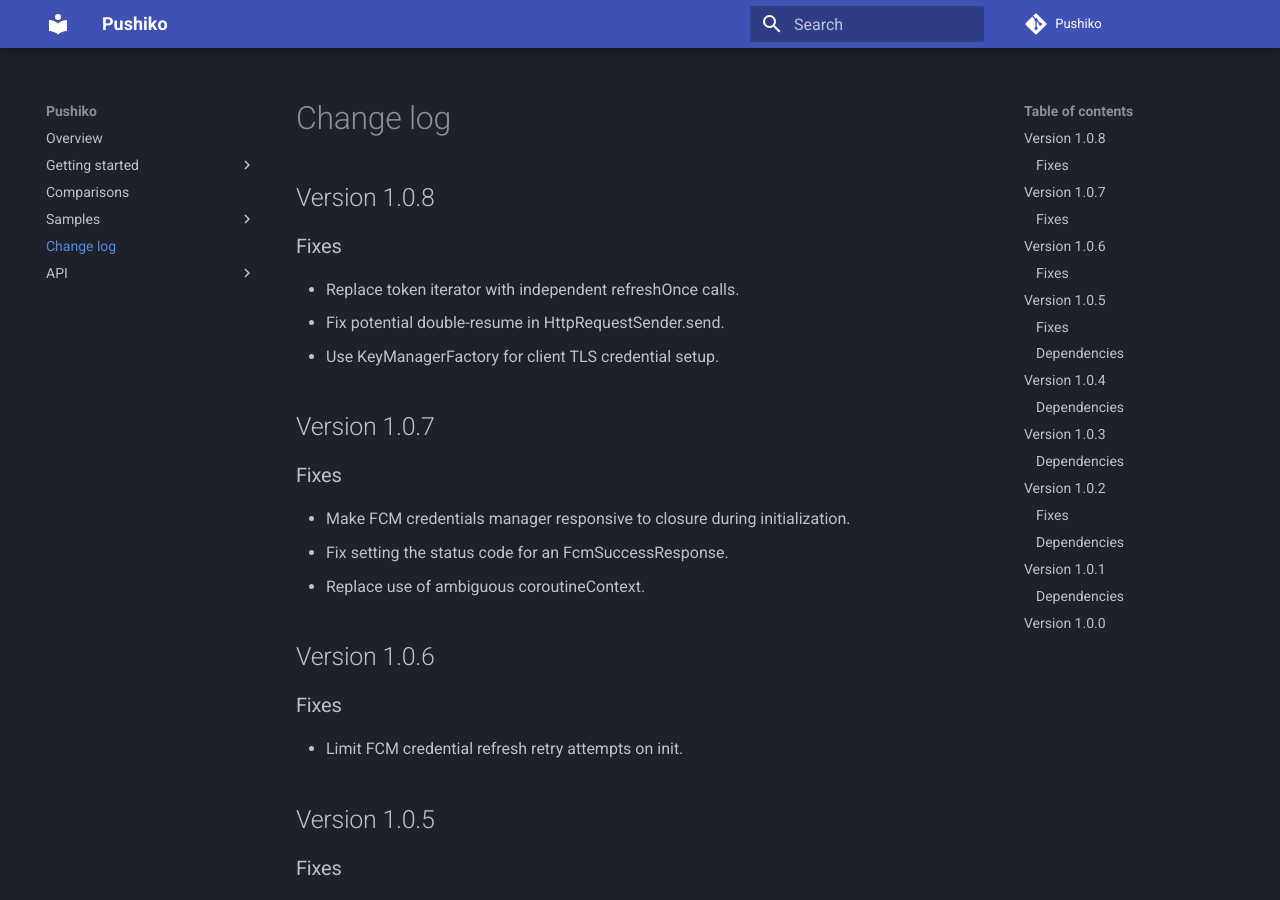
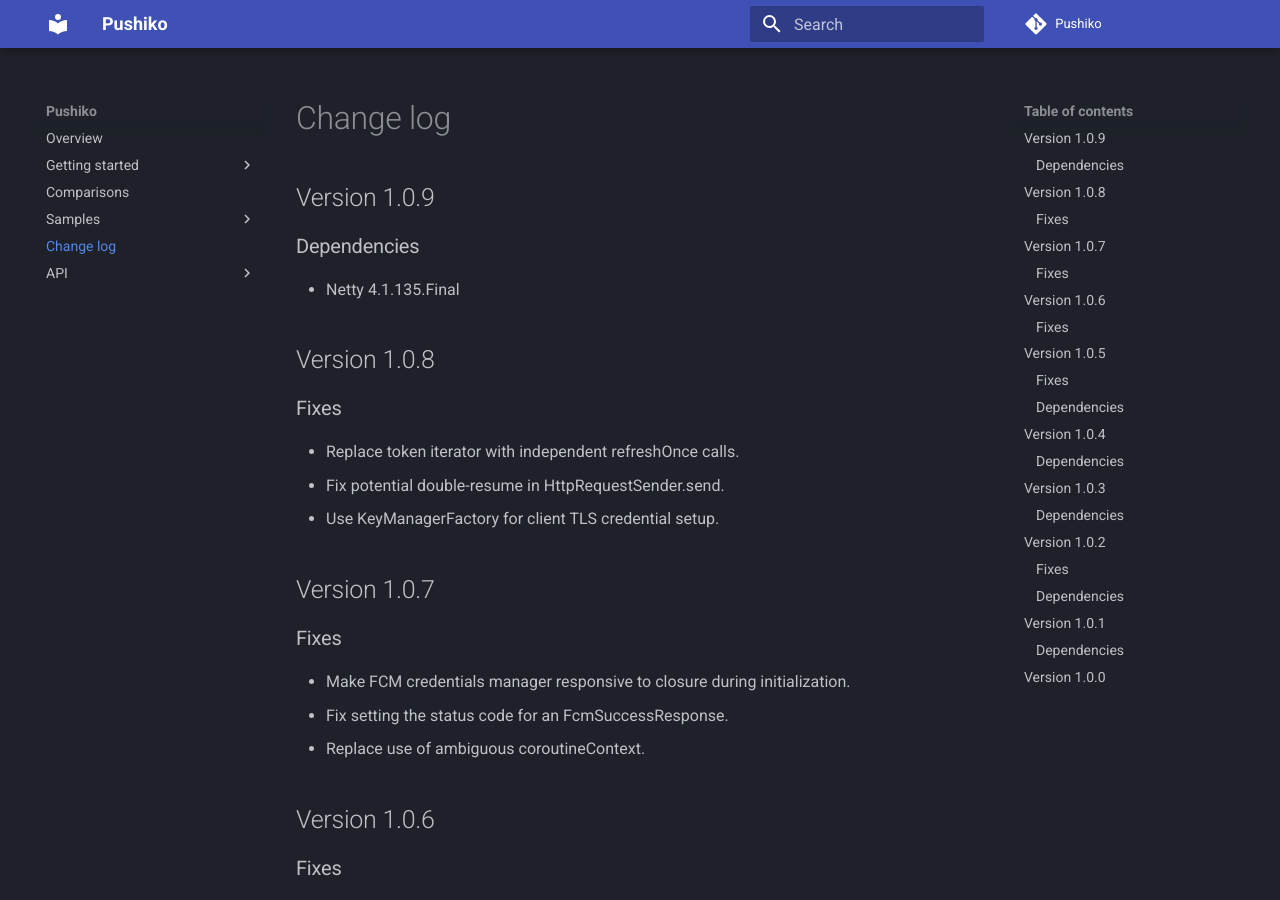
Before and after one commit to bloomberg/pushiko, an MkDocs documentation site: the page built from docs/changelog.md, in a window 1280 px wide and 900 px high. Built offline with MkDocs 1.6.1 and Material for MkDocs 9.7.7, drawn with Linux system fonts in a browser that asks for light colours; comment, search, counter and statistics services are not loaded.

Commit message:
Prepare version 1.0.9
Signed-off-by: kshackleton1 <kshackleton1@bloomberg.net>

```diff
--- a/docs/changelog.md
+++ b/docs/changelog.md
@@ -1,3 +1,9 @@
+## Version 1.0.9
+
+### Dependencies
+
+* Netty 4.1.135.Final
+
 ## Version 1.0.8
 
 ### Fixes
```
Also changed, not shown: 1 other file.
